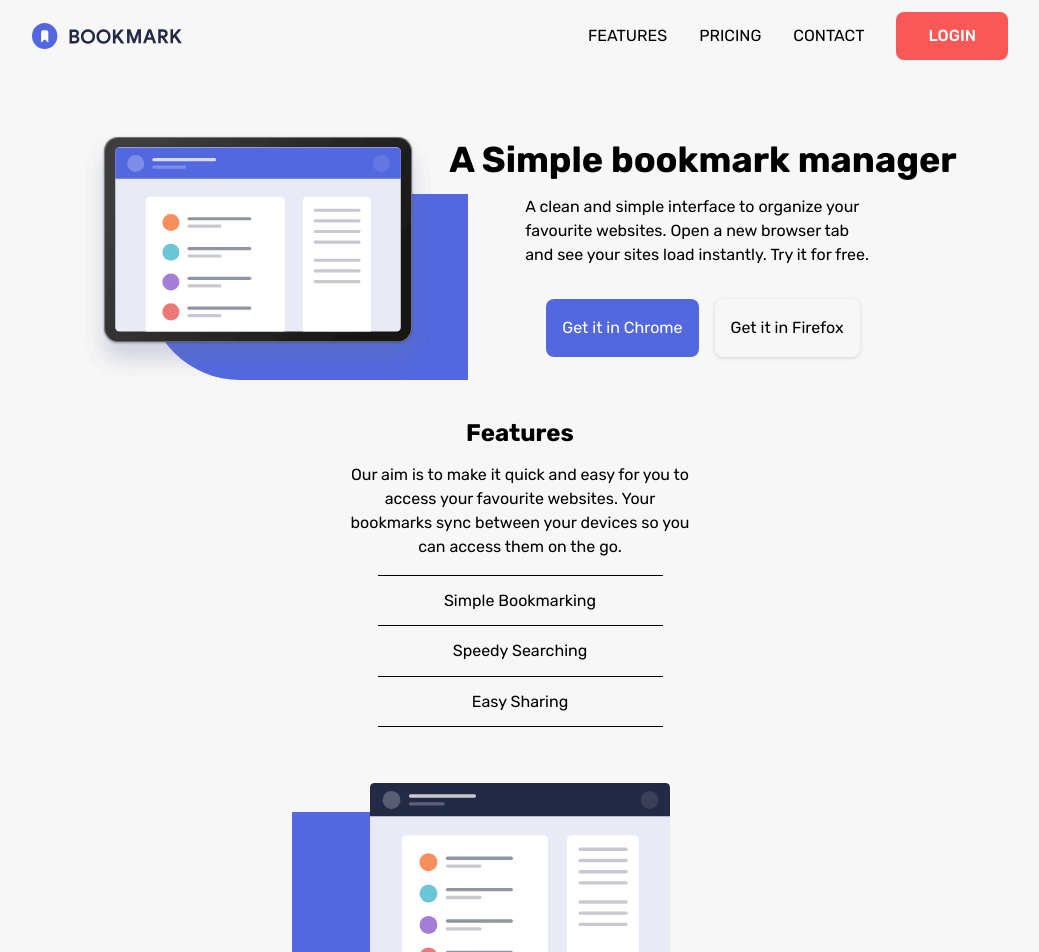
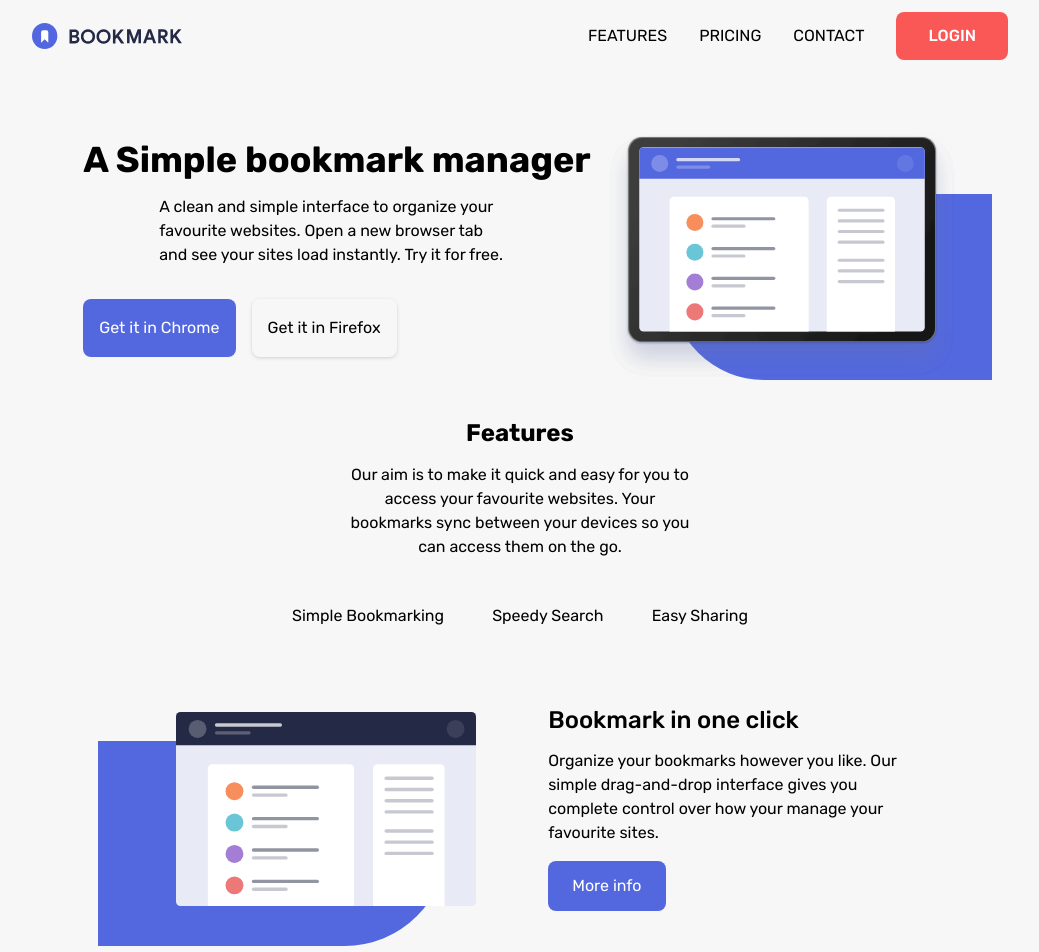
Before and after one commit to iynulwa/Bookmark-landing-page, a Next.js app: page / in a window 1280 px wide. Shown: the part 20-972 px from the top of the page, without its empty margins (120-1159 px from the left). Built offline with nearby package versions, Linux system fonts and the light colour scheme.

Commit message:
style: desktop and tablet screen size styling updated

```diff
--- a/app/page.tsx
+++ b/app/page.tsx
@@ -11,11 +11,11 @@ export default function Home() {
       <main className="grid place-items-center gap-10 grid-layout">
         <Navigation />
         <section className="hero flex items-center justify-center flex-col md:flex-row gap-4">
-          <div className="relative">
+          <div className="relative md:order-1">
             <Image src="/illustration-hero.svg" alt="" width={350} height={350} />
             <div className="bg-[var(--clr-blue-600)] w-11/12 h-3/4 rounded-l-full blue-backdrop"></div>
           </div>
-          <div className="flex flex-col gap-4">
+          <div className="flex flex-col gap-4 *:md:text-left md:items-start">
             <h1 className="text-4xl font-bold text-center">A Simple bookmark manager</h1>
             <p className="text-width text-center md:text-left">
               A clean and simple interface to organize your
--- a/app/ui/download-extension.tsx
+++ b/app/ui/download-extension.tsx
@@ -10,7 +10,7 @@ export default function ExtensionDownload () {
                 do let us know if you've got a favourite  you'd like us
                 to prioritize
             </p>
-            <div className='*:mx-6 *:my-12'>
+            <div className='*:mx-6 *:my-12 md:flex'>
                 {data.map((info) => (
                     <Card
                         key={info.id}
--- a/app/ui/faq.tsx
+++ b/app/ui/faq.tsx
@@ -9,7 +9,7 @@ export default function Faq() {
     const [activeQuestion, setActiveQuestion] = useState <number | null>(null);
 
     return (
-        <section className="faq grid place-items-center gap-4">
+        <section className="faq grid place-items-center gap-4 md:w-3/4">
             <h2 className='text-2xl font-bold text-center'>Frequently asked questions</h2>
             <p className='text-center text-width'>
                 Here are some of our FAQs. If you have any
--- a/app/ui/features.tsx
+++ b/app/ui/features.tsx
@@ -19,14 +19,14 @@ export default function Features() {
                 favourite websites. Your bookmarks sync between your devices
                 so you can access them on  the go.
             </p>
-            <div className='flex flex-col items-center className="p-4"'>
-                <hr className='bg-[var(--clr-grey-50)]h-px w-9/12 bg-grey-100' />
+            <div className='flex flex-col items-center p-4 md:gap-4 md:flex-row md:justify-center'>
+                <hr className='bg-[var(--clr-grey-50)]h-px w-9/12 bg-grey-100 md:hidden' />
                 <button className="p-4" onClick={ () => toggleTab(1) }>Simple Bookmarking</button>
-                <hr className='bg-[var(--clr-grey-50)]h-px w-9/12 bg-grey-100' />
-                <button className="p-4" onClick={ () => toggleTab(2) }>Speedy Searching</button>
-                <hr className='bg-[var(--clr-grey-50)]h-px w-9/12 bg-grey-100' />
+                <hr className='bg-[var(--clr-grey-50)]h-px w-9/12 bg-grey-100 md:hidden' />
+                <button className="p-4" onClick={ () => toggleTab(2) }>Speedy Search</button>
+                <hr className='bg-[var(--clr-grey-50)]h-px w-9/12 bg-grey-100 md:hidden' />
                 <button className="p-4" onClick={ () => toggleTab(3) }>Easy Sharing</button>
-                <hr className='bg-[var(--clr-grey-50)]h-px w-9/12 bg-grey-100' />
+                <hr className='bg-[var(--clr-grey-50)]h-px w-9/12 bg-grey-100 md:hidden' />
             </div>
 
             {/* Tab 1 */}
@@ -35,13 +35,15 @@ export default function Features() {
                     <Image src="/illustration-features-tab-1.svg" alt='' width={300} height={300} />
                     <div className="bg-[var(--clr-blue-600)] w-11/12 h-3/4 rounded-r-full blue-backdrop-feature"></div>
                 </div>
+                <div className='md:flex md:flex-col md:items-start md:gap-4'>
                     <h3 className='text-2xl font-medium text-center'>Bookmark in one click</h3>
-                <p className='text-center text-width'>
+                    <p className='text-center text-width md:text-left'>
                         Organize your bookmarks however you like. Our simple
                         drag-and-drop interface gives you complete control over
                         how your manage your favourite sites.
                     </p>
                     <button className="py-4 px-6 rounded-lg bg-[var(--clr-blue-600)] text-white">More info</button>
+                </div>
             </div>
 
             {/* Tab 2 */}
@@ -50,12 +52,14 @@ export default function Features() {
                     <Image src="/illustration-features-tab-2.svg" alt='' width={300} height={300} />
                     <div className="bg-[var(--clr-blue-600)] w-11/12 h-3/4 rounded-r-full blue-backdrop-feature"></div>
                 </div>
+                <div className='md:flex md:flex-col md:items-start md:gap-4'>
                     <h3 className='text-2xl font-medium text-center'>Intelligent search</h3>
-                <p className='text-center text-width'>
+                    <p className='text-center text-width md:text-left'>
                         Our powerful search feature will help you find saved sites
                         in no time at all. No need to trawl through all of your bookmarks.
                     </p>
                     <button className="py-4 px-6 rounded-xl bg-[var(--clr-blue-600)] text-white">More info</button>
+                </div>
             </div>
 
             {/* Tab 3 */}
@@ -64,13 +68,15 @@ export default function Features() {
                     <Image src="/illustration-features-tab-3.svg" alt='' width={300} height={300} />
                     <div className="bg-[var(--clr-blue-600)] w-11/12 h-3/4 rounded-r-full blue-backdrop-feature"></div>
                 </div>
+                <div className='md:flex md:flex-col md:items-start md:gap-4'>
                     <h3 className='text-2xl font-medium text-center'>Share your bookmarks</h3>
-                <p className='text-center text-width'>
+                    <p className='text-center text-width md:text-left'>
                         Easily share your bookmarks and collections with others.
                         Create a sharable link that you can send at the click of a button.
                     </p>
                     <button className="py-4 px-6 rounded-lg bg-[var(--clr-blue-600)] text-white">More info</button>
                 </div>
+            </div>
         </section>
     )
 }
--- a/app/ui/footer.tsx
+++ b/app/ui/footer.tsx
@@ -9,7 +9,7 @@ export default function Footer() {
                 <p className='text-2xl text-center text-white font-medium'>Stay up-to-date with what we're doing</p>
                 <Search />
             </div>
-            <div className='grid place-items-center gap-6 bg-[var(--clr-blue-950)] py-10'>
+            <div className='grid place-items-center gap-6 bg-[var(--clr-blue-950)] py-10 md:flex md:items-center'>
                 <Image className="filter brightness-0 invert" width={150} height={150} src="/logo-bookmark.svg" alt='' />
                 <ul className='text-white text-center *:mb-6 *:last:mb-0'>
                     <li>FEATURES</li>
--- a/app/ui/styles/components-styles/_main.scss
+++ b/app/ui/styles/components-styles/_main.scss
@@ -56,7 +56,7 @@
             '. features .'
             '. extensions .'
             '. faq .'
-            '. footer .'
+            'footer footer footer'
         ;
     }
 
@@ -83,4 +83,11 @@
     .grid-layout > .footer {
         grid-area: footer;
     }
+
+    .active-content {
+        display: flex;
+        align-items: center;
+        justify-content: center;
+        gap: 2rem;
+    }
 }
```
Lines whose indentation alone changed are shown as unchanged.
